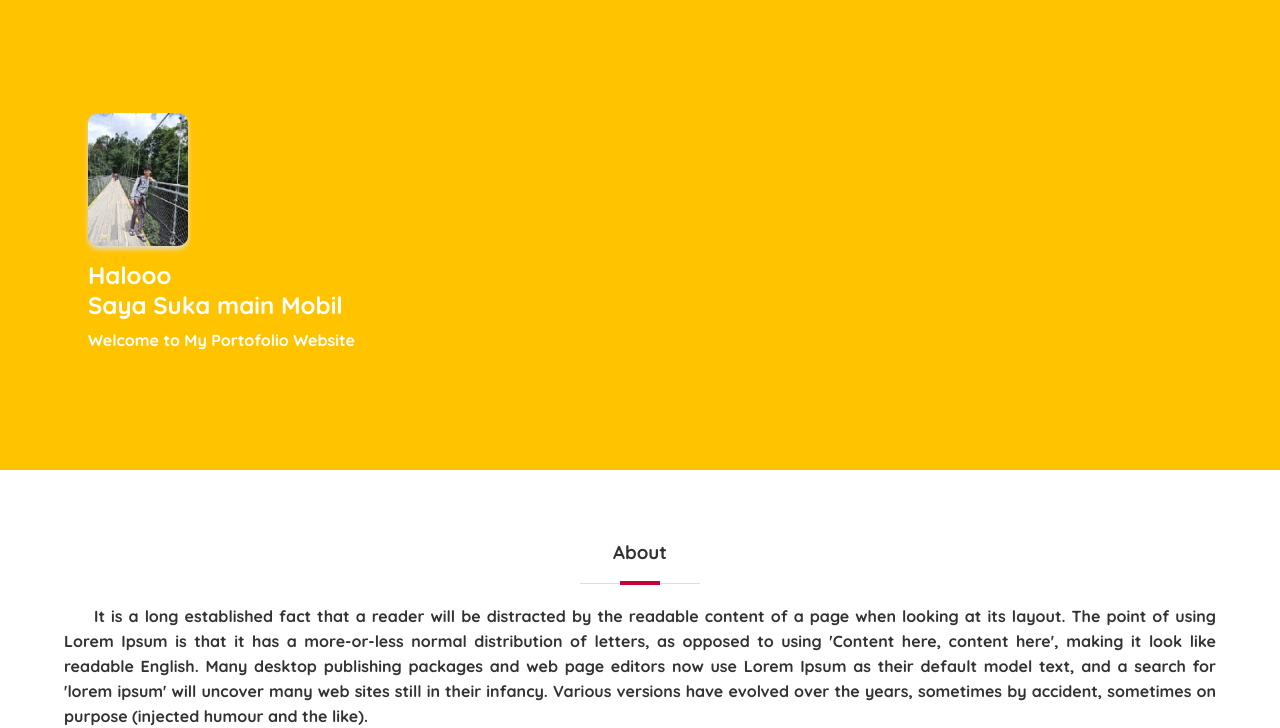
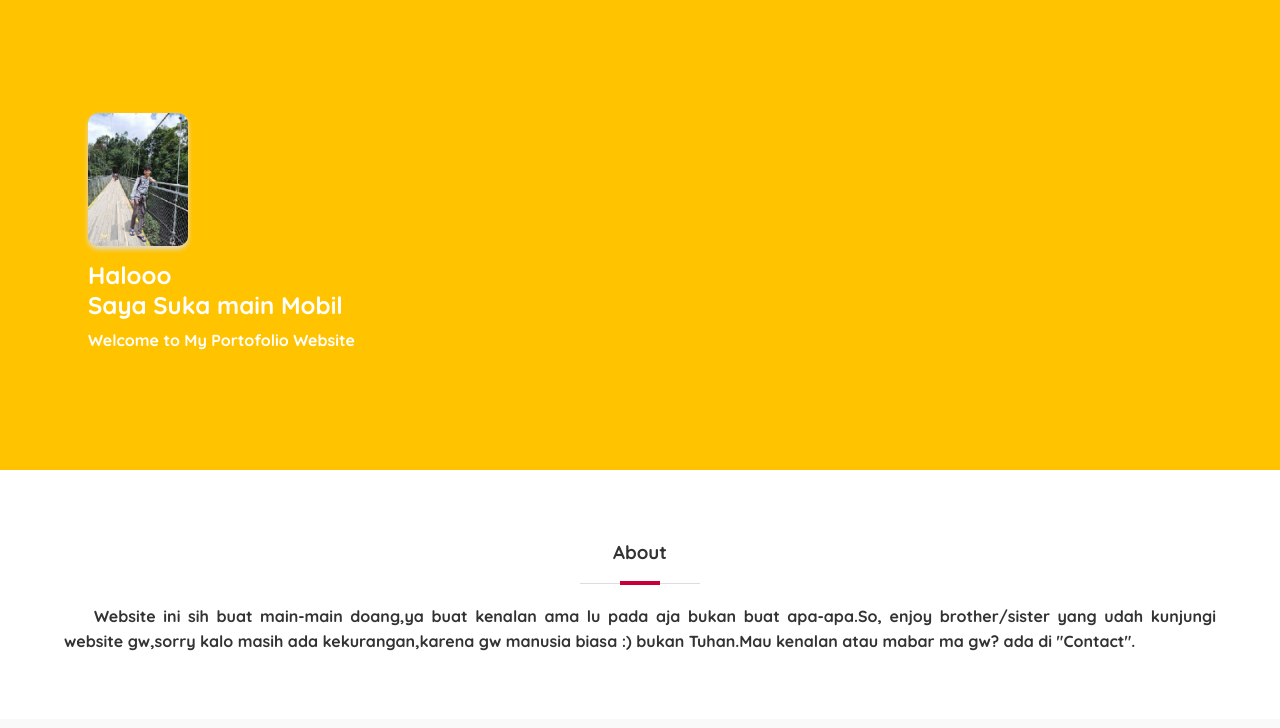
Before and after one commit to mOdrA40/portofolio1, a plain HTML site: page index.html in a window 1280 px wide. Shown: the part 77-805 px from the top of the page. Drawn offline with Linux system fonts and the light colour scheme.

Commit message:
update
update

```diff
--- a/index.html
+++ b/index.html
@@ -42,7 +42,7 @@
 <section id="about">
 	<div class="container">
 		<h3>About</h3>
-		<p>It is a long established fact that a reader will be distracted by the readable content of a page when looking at its layout. The point of using Lorem Ipsum is that it has a more-or-less normal distribution of letters, as opposed to using 'Content here, content here', making it look like readable English. Many desktop publishing packages and web page editors now use Lorem Ipsum as their default model text, and a search for 'lorem ipsum' will uncover many web sites still in their infancy. Various versions have evolved over the years, sometimes by accident, sometimes on purpose (injected humour and the like).</p>
+		<p>Website ini sih buat main-main doang,ya buat kenalan ama lu pada aja bukan buat apa-apa.So, enjoy brother/sister yang udah kunjungi website gw,sorry kalo masih ada kekurangan,karena gw manusia biasa :) bukan Tuhan.Mau kenalan atau mabar ma gw? ada di "Contact".</p>
 	</div>
 </section>
 <section id="favorite">
```
